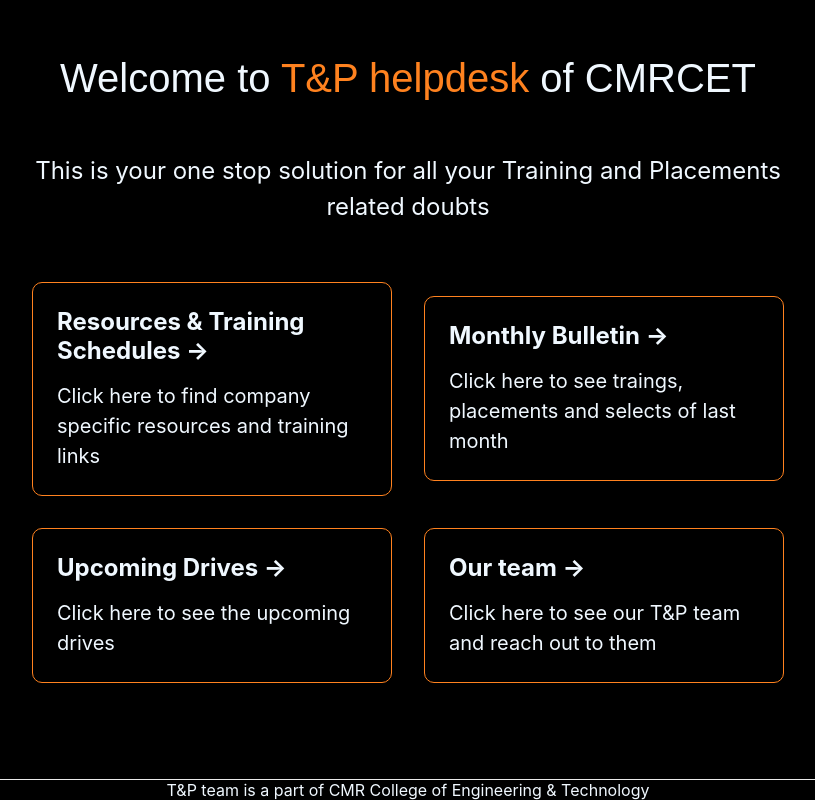
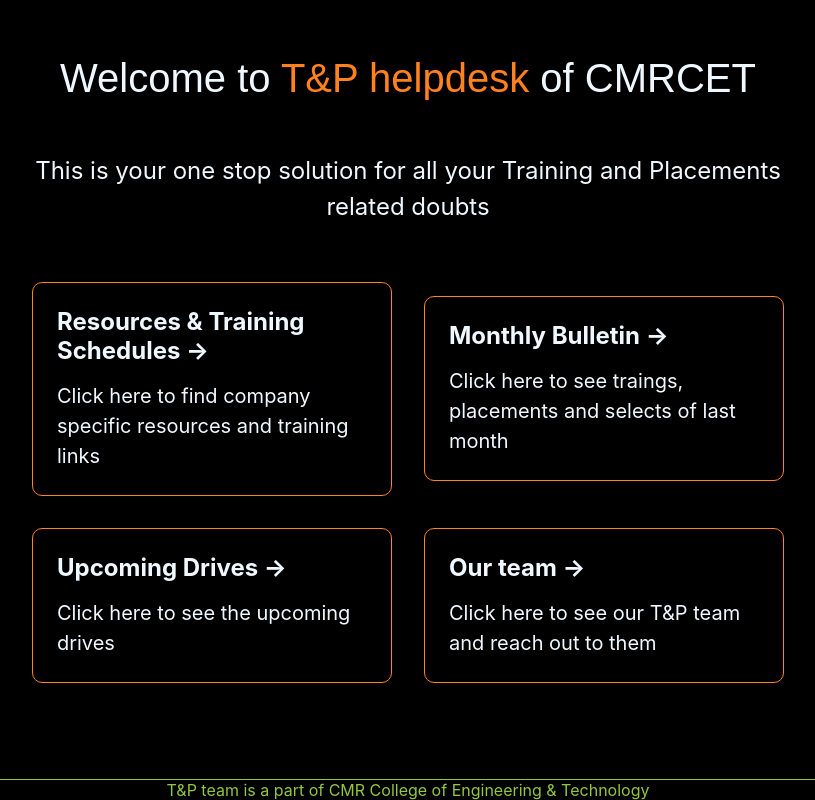
Before and after one commit to SahithiSiripuram/Azura, a Next.js app: page / in a window 1280 px wide. In both pictures the pointer is over the element 640 px from the left and 825 px from the top of the page. Shown: the part 36-836 px from the top of the page, without its empty margins (232-1047 px from the left). Built offline with nearby package versions, Linux system fonts and the light colour scheme.

Commit message:
footer add

```diff
--- a/styles/Home.module.css
+++ b/styles/Home.module.css
@@ -20,10 +20,17 @@
 .footer {
   width: 100%;
   height: 100px;
-  border-top: 1px solid #eaeaea;
+  border-top: 1px solid #ff821f;
   display: flex;
+  color: #ff821f;
   justify-content: center;
   align-items: center;
+}
+.footer:hover,
+.footer:focus,
+.footer:active {
+  color: #92c741;
+  border-color: #92c741;
 }
 
 .footer a {
```
